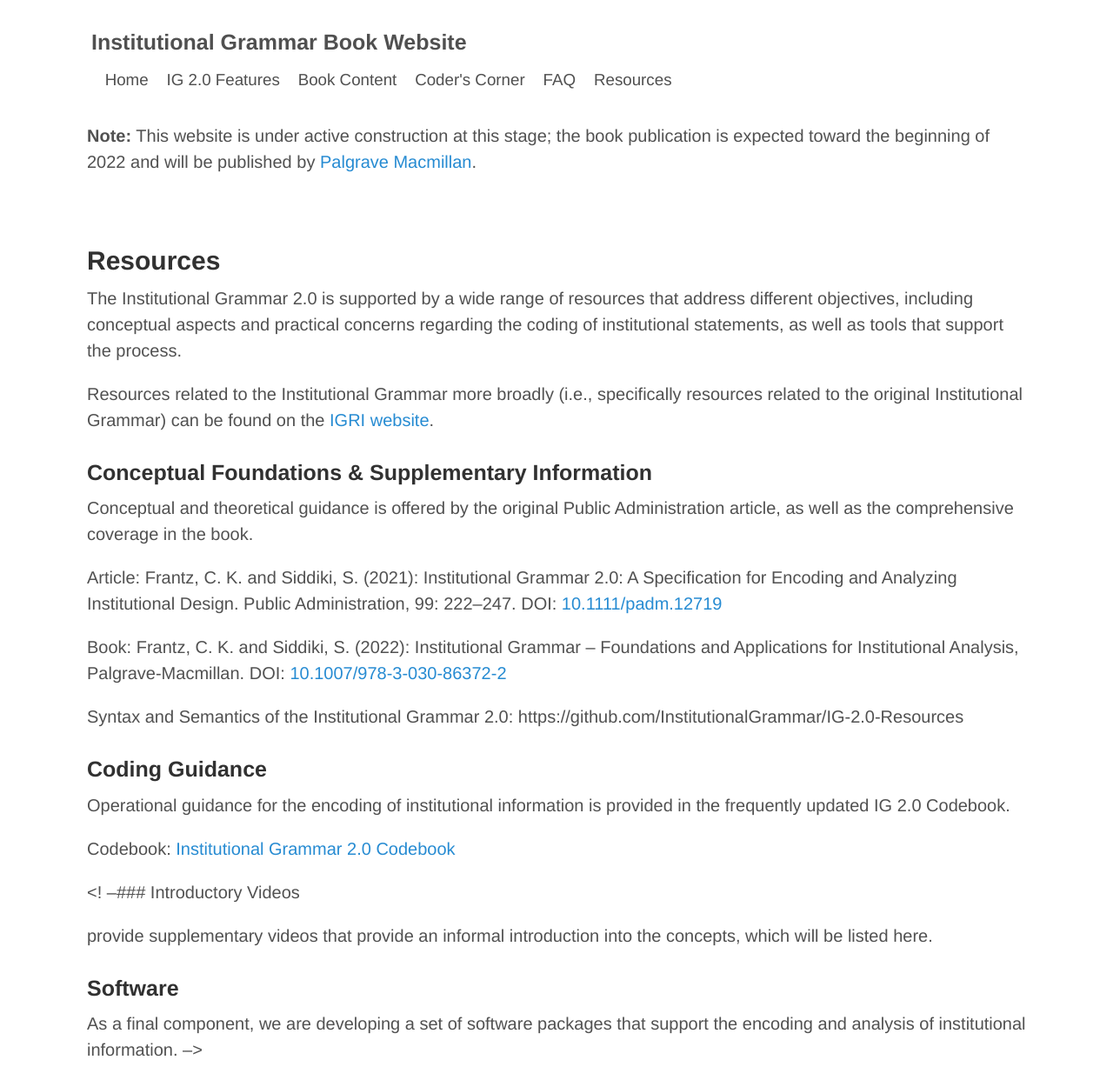
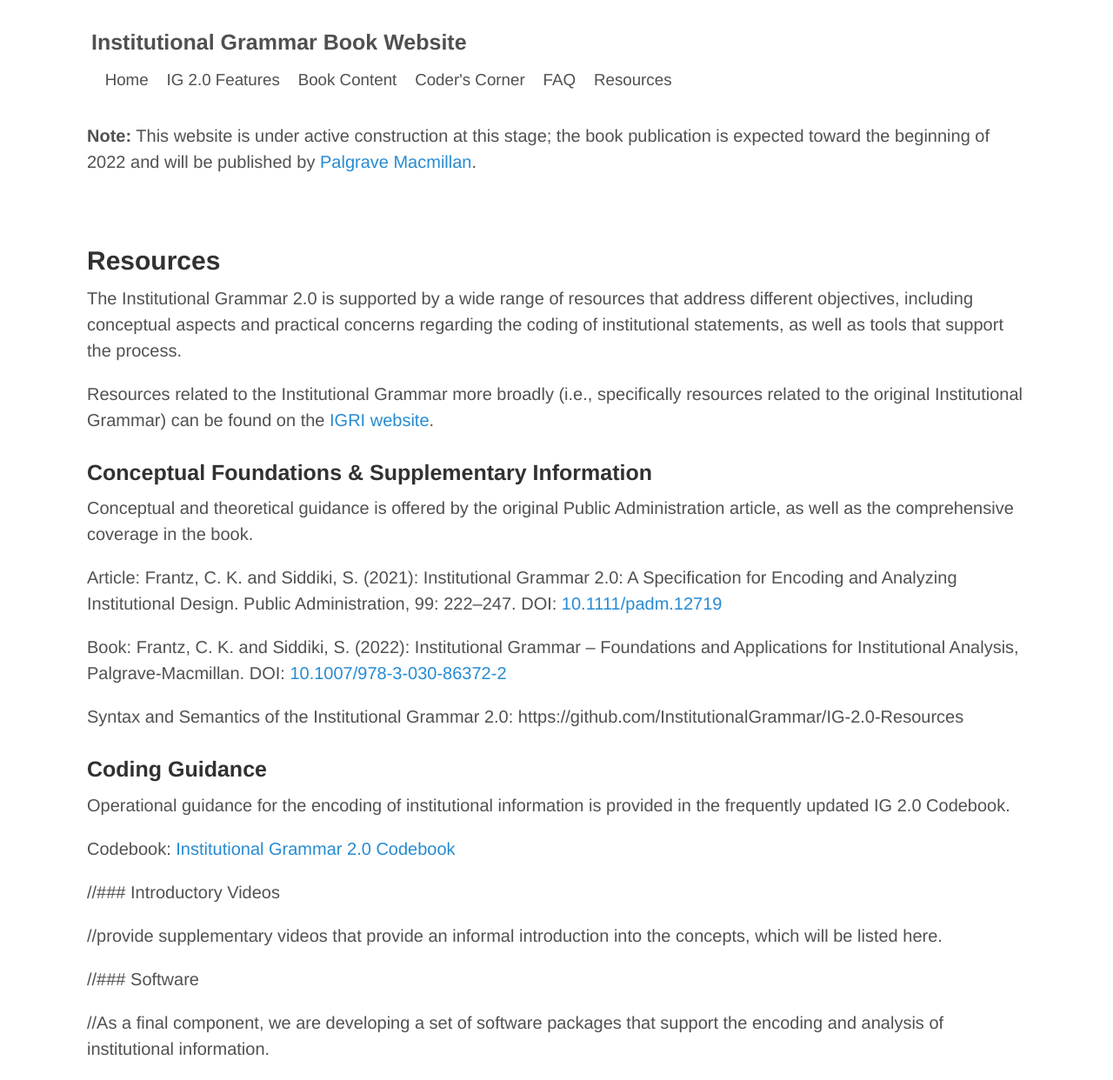
Before and after one commit to InstitutionalGrammar/IG-Book, a Jekyll site: the page built from resources.md, in a window 1280 px wide. Shown: the whole page at 87% size. Built offline with Jekyll 4.4.1, drawn with Linux system fonts in a browser that asks for light colours.

```diff
--- a/resources.md
+++ b/resources.md
@@ -13,9 +13,9 @@ Resources related to the Institutional Grammar more broadly (i.e., specifically
 
 Conceptual and theoretical guidance is offered by the original Public Administration article, as well as the comprehensive coverage in the book.
 
-Article: Frantz, C. K. and Siddiki, S. (2021): Institutional Grammar 2.0: A Specification for Encoding and Analyzing Institutional Design. Public Administration, 99: 222–247. DOI: [10.1111/padm.12719](https://doi.org/10.1111/padm.12719)
+Article: Frantz, C. K. and Siddiki, S. (2021): Institutional Grammar 2.0: A Specification for Encoding and Analyzing Institutional Design. Public Administration, 99: 222–247. DOI: <a href="https://doi.org/10.1111/padm.12719" target="_blank">10.1111/padm.12719</a>
 
-Book: Frantz, C. K. and Siddiki, S. (2022): Institutional Grammar -- Foundations and Applications for Institutional Analysis, Palgrave-Macmillan. DOI: [10.1007/978-3-030-86372-2](https://doi.org/10.1007/978-3-030-86372-2)
+Book: Frantz, C. K. and Siddiki, S. (2022): Institutional Grammar -- Foundations and Applications for Institutional Analysis, Palgrave-Macmillan. DOI: <a href="https://doi.org/10.1007/978-3-030-86372-2" target="_blank">10.1007/978-3-030-86372-2</a>
 
 Syntax and Semantics of the Institutional Grammar 2.0: https://github.com/InstitutionalGrammar/IG-2.0-Resources
 
@@ -25,10 +25,10 @@ Operational guidance for the encoding of institutional information is provided i
 
 Codebook: [Institutional Grammar 2.0 Codebook](https://arxiv.org/abs/2008.08937)
 
-<! --### Introductory Videos
+//### Introductory Videos
 
-provide supplementary videos that provide an informal introduction into the concepts, which will be listed here.
+//provide supplementary videos that provide an informal introduction into the concepts, which will be listed here.
 
-### Software
+//### Software
 
-As a final component, we are developing a set of software packages that support the encoding and analysis of institutional information. -->
+//As a final component, we are developing a set of software packages that support the encoding and analysis of institutional information.
```
Also changed, not shown: book-figures.md (+13 -13 lines).
